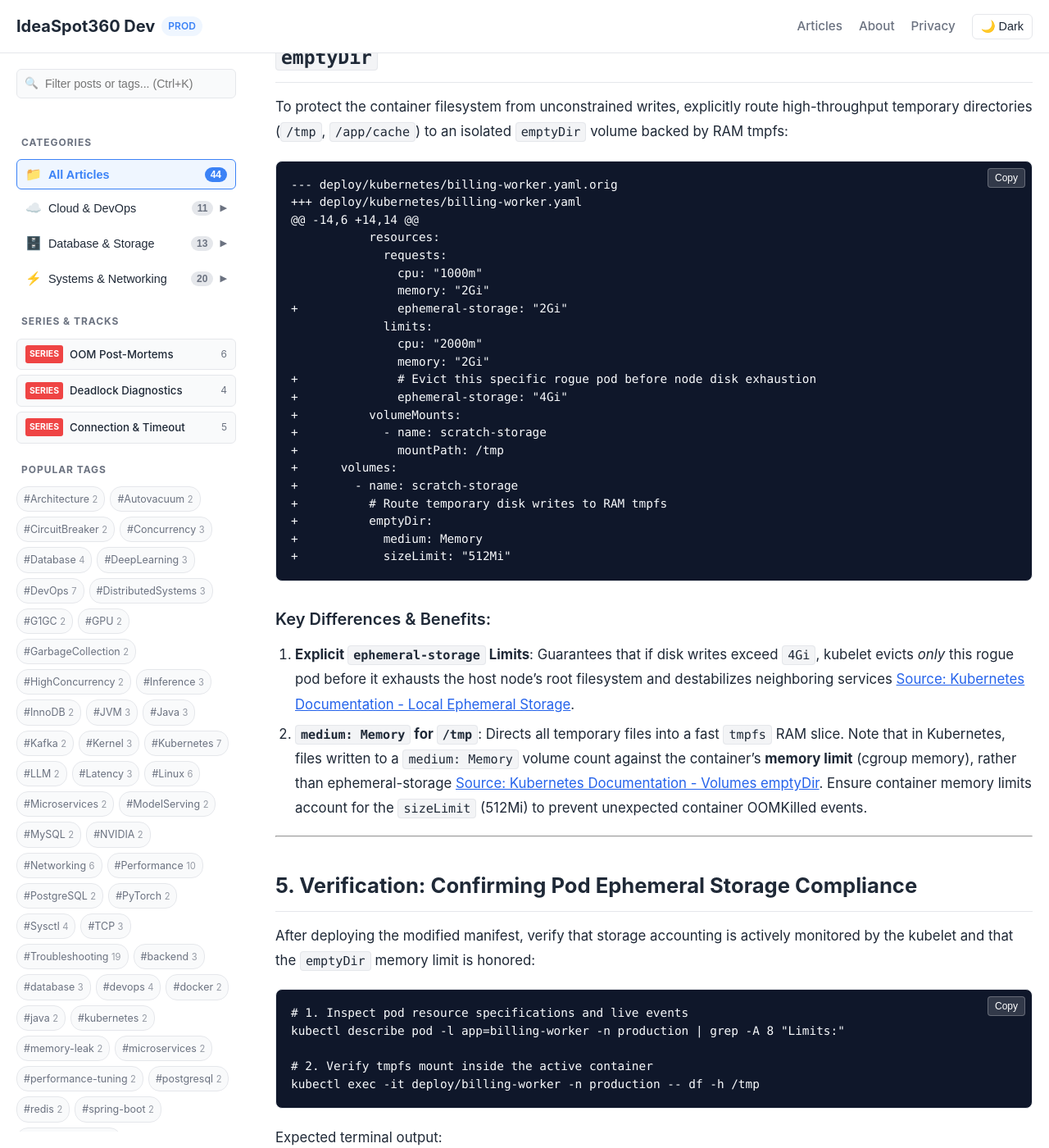
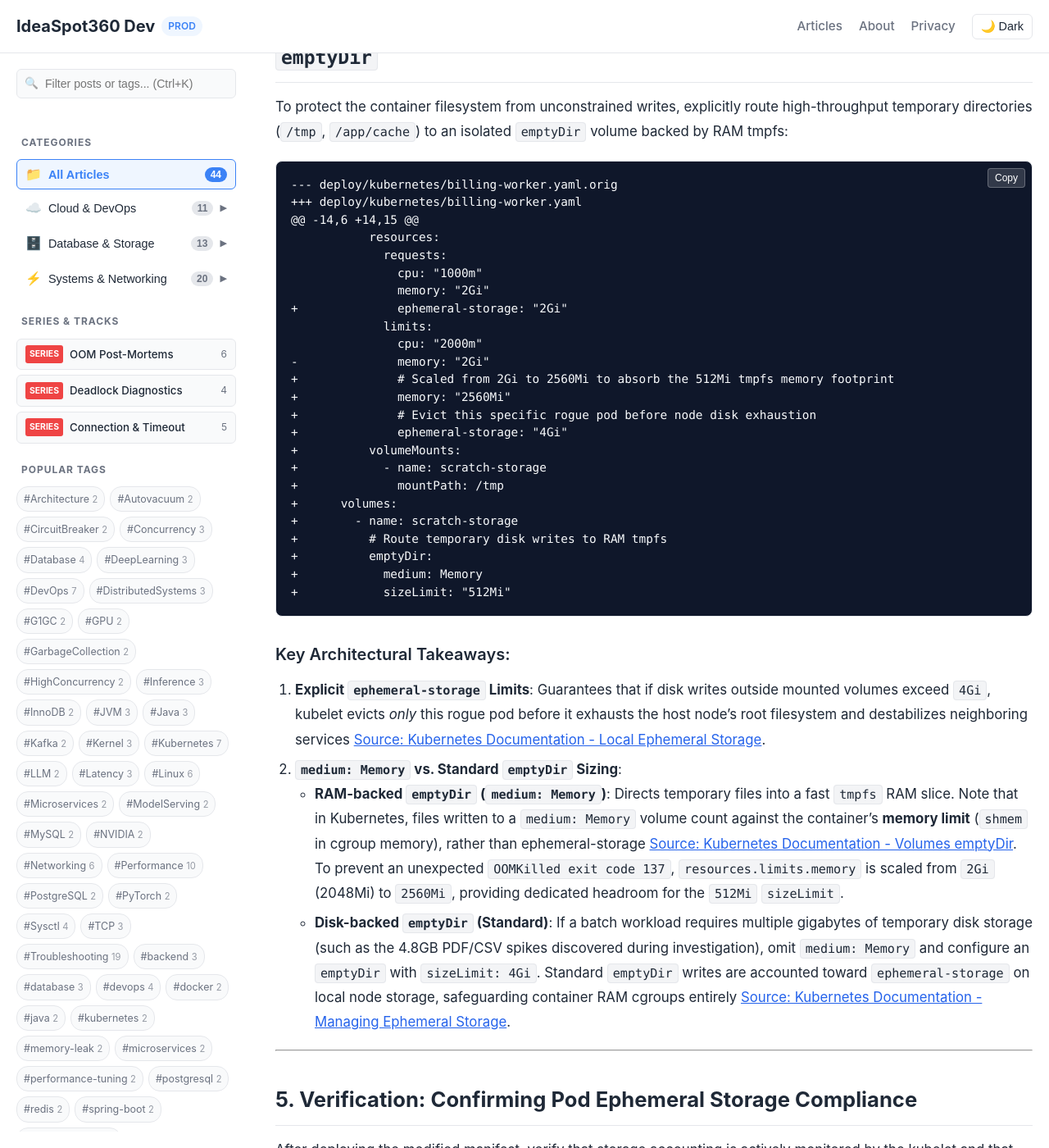
Before and after one commit to ideaspot360/dev, a Jekyll site: the page built from _posts/2026-11-03-kubernetes-pod-eviction-ephemeral-storage.md, in a window 1280 px wide and 1400 px high, scrolled down 2917 px. Shown: the whole window at 82% size. Built offline with Jekyll 4.4.1, drawn with Linux system fonts in a browser that asks for light colours; some of the changed text lies outside the part shown.

Commit message:
fix(post): align container name, cgroup memory sizing, and verification output

````diff
--- a/_posts/2026-11-03-kubernetes-pod-eviction-ephemeral-storage.md
+++ b/_posts/2026-11-03-kubernetes-pod-eviction-ephemeral-storage.md
@@ -56,8 +56,8 @@ A common reaction to storage eviction is tuning logging frameworks (e.g., Logbac
 # WRONG FIX: Assuming standard container logs are the sole culprit
 resources:
   requests:
-    cpu: "500m"
-    memory: "1Gi"
+    cpu: "1000m"
+    memory: "2Gi"
   # Omitting ephemeral-storage limits under the assumption that stdout log rotation handles it
 ```
 
@@ -105,7 +105,7 @@ To protect the container filesystem from unconstrained writes, explicitly route
 ```diff
 --- deploy/kubernetes/billing-worker.yaml.orig
 +++ deploy/kubernetes/billing-worker.yaml
-@@ -14,6 +14,14 @@
+@@ -14,6 +14,15 @@
            resources:
              requests:
                cpu: "1000m"
@@ -113,7 +113,9 @@ To protect the container filesystem from unconstrained writes, explicitly route
 +              ephemeral-storage: "2Gi"
              limits:
                cpu: "2000m"
-               memory: "2Gi"
+-              memory: "2Gi"
++              # Scaled from 2Gi to 2560Mi to absorb the 512Mi tmpfs memory footprint
++              memory: "2560Mi"
 +              # Evict this specific rogue pod before node disk exhaustion
 +              ephemeral-storage: "4Gi"
 +          volumeMounts:
@@ -127,9 +129,11 @@ To protect the container filesystem from unconstrained writes, explicitly route
 +            sizeLimit: "512Mi"
 ```
 
-### Key Differences & Benefits:
-1. **Explicit `ephemeral-storage` Limits**: Guarantees that if disk writes exceed `4Gi`, kubelet evicts *only* this rogue pod before it exhausts the host node's root filesystem and destabilizes neighboring services [Source: Kubernetes Documentation - Local Ephemeral Storage](https://kubernetes.io/docs/concepts/configuration/manage-resources-containers/#local-ephemeral-storage).
-2. **`medium: Memory` for `/tmp`**: Directs all temporary files into a fast `tmpfs` RAM slice. Note that in Kubernetes, files written to a `medium: Memory` volume count against the container's **memory limit** (cgroup memory), rather than ephemeral-storage [Source: Kubernetes Documentation - Volumes emptyDir](https://kubernetes.io/docs/concepts/storage/volumes/#emptydir). Ensure container memory limits account for the `sizeLimit` (512Mi) to prevent unexpected container OOMKilled events.
+### Key Architectural Takeaways:
+1. **Explicit `ephemeral-storage` Limits**: Guarantees that if disk writes outside mounted volumes exceed `4Gi`, kubelet evicts *only* this rogue pod before it exhausts the host node's root filesystem and destabilizes neighboring services [Source: Kubernetes Documentation - Local Ephemeral Storage](https://kubernetes.io/docs/concepts/configuration/manage-resources-containers/#local-ephemeral-storage).
+2. **`medium: Memory` vs. Standard `emptyDir` Sizing**:
+   - **RAM-backed `emptyDir` (`medium: Memory`)**: Directs temporary files into a fast `tmpfs` RAM slice. Note that in Kubernetes, files written to a `medium: Memory` volume count against the container's **memory limit** (`shmem` in cgroup memory), rather than ephemeral-storage [Source: Kubernetes Documentation - Volumes emptyDir](https://kubernetes.io/docs/concepts/storage/volumes/#emptydir). To prevent an unexpected `OOMKilled exit code 137`, `resources.limits.memory` is scaled from `2Gi` (2048Mi) to `2560Mi`, providing dedicated headroom for the `512Mi` `sizeLimit`.
+   - **Disk-backed `emptyDir` (Standard)**: If a batch workload requires multiple gigabytes of temporary disk storage (such as the 4.8GB PDF/CSV spikes discovered during investigation), omit `medium: Memory` and configure an `emptyDir` with `sizeLimit: 4Gi`. Standard `emptyDir` writes are accounted toward `ephemeral-storage` on local node storage, safeguarding container RAM cgroups entirely [Source: Kubernetes Documentation - Managing Ephemeral Storage](https://kubernetes.io/docs/concepts/configuration/manage-resources-containers/#local-ephemeral-storage).
 
 ---
 
@@ -138,7 +142,7 @@ To protect the container filesystem from unconstrained writes, explicitly route
 After deploying the modified manifest, verify that storage accounting is actively monitored by the kubelet and that the `emptyDir` memory limit is honored:
 
 ```bash
-# 1. Inspect pod resource specifications and live events
+# 1. Inspect pod resource specifications and live limits
 kubectl describe pod -l app=billing-worker -n production | grep -A 8 "Limits:"
 
 # 2. Verify tmpfs mount inside the active container
@@ -148,6 +152,17 @@ kubectl exec -it deploy/billing-worker -n production -- df -h /tmp
 Expected terminal output:
 
 ```text
+# Step 1 Output: Active resource boundaries
+    Limits:
+      cpu:                2
+      ephemeral-storage:  4Gi
+      memory:             2560Mi
+    Requests:
+      cpu:                1
+      ephemeral-storage:  2Gi
+      memory:             2Gi
+
+# Step 2 Output: Verified tmpfs isolation for scratch space
 Filesystem      Size  Used Avail Use% Mounted on
 tmpfs           512M  4.0K  512M   1% /tmp
 ```
````
Also changed, not shown: other parts of _posts/2026-11-03-kubernetes-pod-eviction-ephemeral-storage.md (+1 -1 lines).
